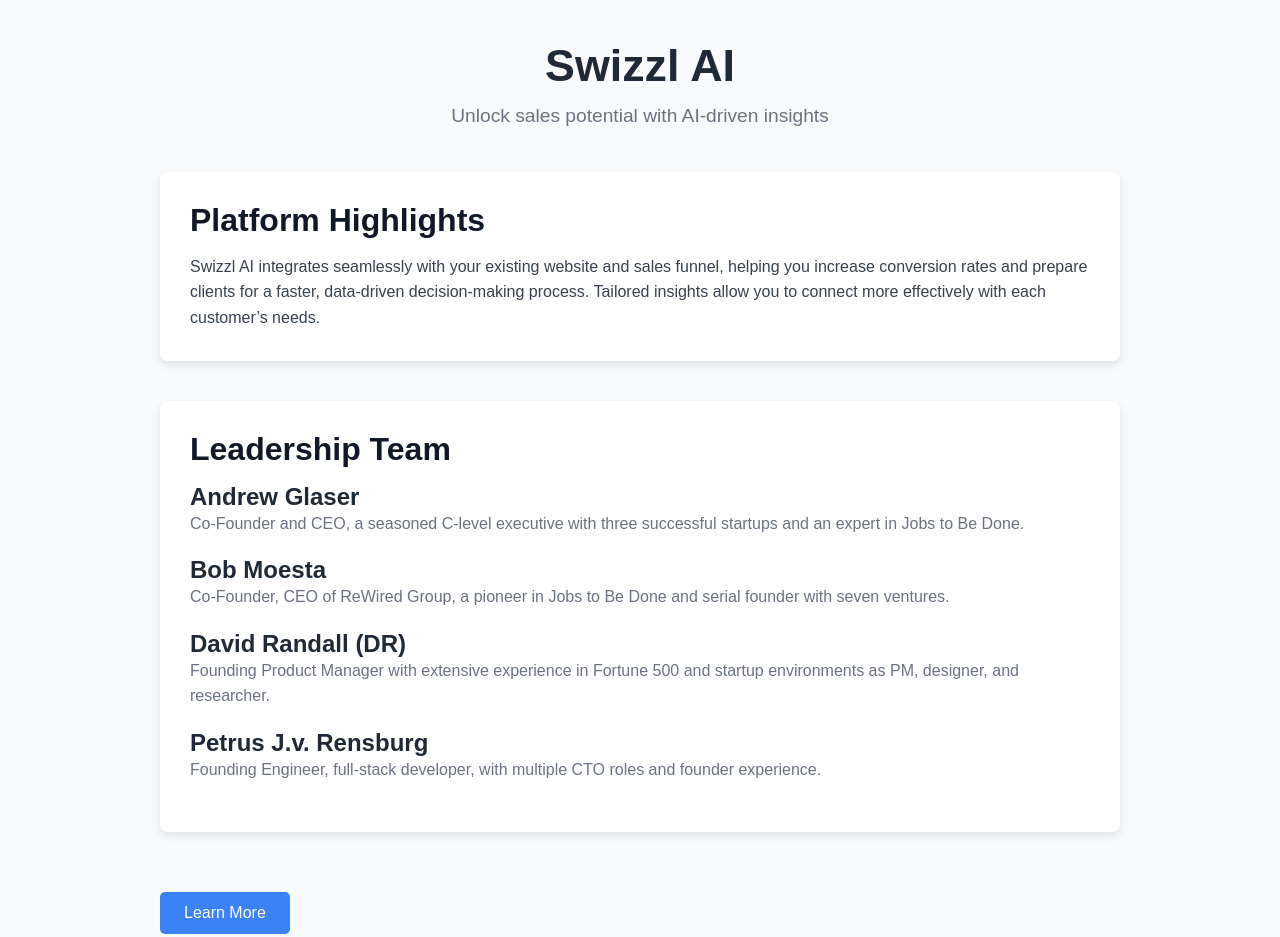
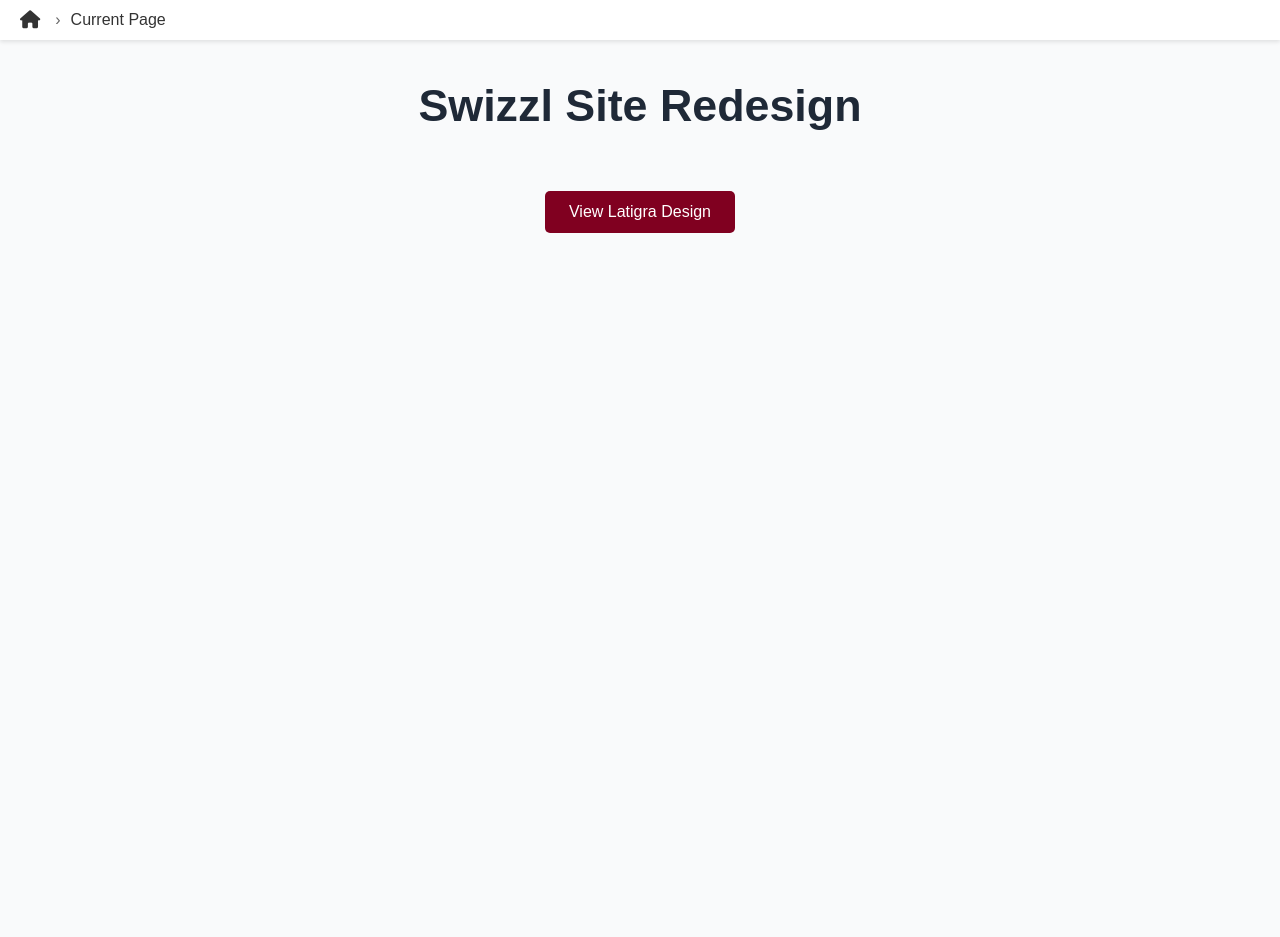
Before and after one commit to swizzl-ai/marketingsite, a plain HTML site: page index.html in a window 1280 px wide. After the commit the page ends 800 px from the top, so only its background shows below. Drawn offline with Linux system fonts and the light colour scheme.

Commit message:
added some basic navigation in cursor that didn't work well.

```diff
--- a/index.html
+++ b/index.html
@@ -3,7 +3,8 @@
 <head>
     <meta charset="UTF-8">
     <meta name="viewport" content="width=device-width, initial-scale=1.0">
-    <title>Swizzl AI</title>
+    <title>Swizzl Site Redesign</title>
+    <link rel="stylesheet" href="https://cdnjs.cloudflare.com/ajax/libs/font-awesome/6.0.0/css/all.css">
     <style>
         /* Basic Reset */
         * {
@@ -19,11 +20,13 @@
             flex-direction: column;
             align-items: center;
             padding: 20px;
+            min-height: 100vh;
         }
         .container {
             max-width: 1000px;
             width: 100%;
             padding: 20px;
+            text-align: center;
         }
 
         /* Header */
@@ -35,36 +38,12 @@
             font-size: 2.8rem;
             color: #1f2937;
         }
-        header p {
-            font-size: 1.2rem;
-            color: #6b7280;
-            margin-top: 10px;
-        }
-
-        /* Section Styles */
-        .section {
-            margin-bottom: 40px;
-            background: #ffffff;
-            padding: 30px;
-            border-radius: 8px;
-            box-shadow: 0 4px 8px rgba(0, 0, 0, 0.1);
-        }
-        h2 {
-            color: #111827;
-            font-size: 2rem;
-            margin-bottom: 15px;
-        }
-        p {
-            font-size: 1rem;
-            line-height: 1.6;
-            color: #374151;
-        }
 
         /* Button Styles */
         .button {
             display: inline-block;
             padding: 12px 24px;
-            background-color: #3b82f6;
+            background-color: #800020;
             color: #ffffff;
             text-align: center;
             border-radius: 5px;
@@ -73,59 +52,84 @@
             margin-top: 20px;
         }
         .button:hover {
-            background-color: #2563eb;
+            background-color: #600018;
         }
 
-        /* Team Member Section */
-        .team-member {
-            margin-bottom: 20px;
+        .sticky-header {
+            position: fixed;
+            top: 0;
+            left: 0;
+            right: 0;
+            background-color: white;
+            box-shadow: 0 2px 4px rgba(0,0,0,0.1);
+            padding: 10px 20px;
+            z-index: 1000;
+            display: flex;
+            align-items: center;
         }
-        .team-member h3 {
-            font-size: 1.5rem;
-            color: #1f2937;
+
+        .breadcrumb {
+            display: flex;
+            align-items: center;
+            list-style: none;
+            margin: 0;
+            padding: 0;
         }
-        .team-member p {
-            color: #6b7280;
+
+        .breadcrumb li {
+            display: flex;
+            align-items: center;
+        }
+
+        .breadcrumb li:not(:last-child)::after {
+            content: "›";
+            margin: 0 10px;
+            color: #666;
+        }
+
+        .breadcrumb a {
+            color: #333;
+            text-decoration: none;
+        }
+
+        .breadcrumb a:hover {
+            color: #800020;
+        }
+
+        .home-icon {
+            font-size: 18px;
+            margin-right: 5px;
+        }
+
+        /* Adjust main content to account for sticky header */
+        body {
+            padding-top: 60px;
         }
     </style>
 </head>
 <body>
+    <div class="sticky-header">
+        <nav aria-label="breadcrumb">
+            <ol class="breadcrumb">
+                <li>
+                    <a href="/" title="Home">
+                        <i class="fas fa-home home-icon"></i>
+                    </a>
+                </li>
+                <li>
+                    <span id="current-page">Current Page</span>
+                </li>
+            </ol>
+        </nav>
+    </div>
     <div class="container">
         <!-- Header Section -->
         <header>
-            <h1>Swizzl AI</h1>
-            <p>Unlock sales potential with AI-driven insights</p>
+            <h1>Swizzl Site Redesign</h1>
         </header>
 
-        <!-- Platform Highlights Section -->
-        <div class="section">
-            <h2>Platform Highlights</h2>
-            <p>Swizzl AI integrates seamlessly with your existing website and sales funnel, helping you increase conversion rates and prepare clients for a faster, data-driven decision-making process. Tailored insights allow you to connect more effectively with each customer’s needs.</p>
-        </div>
-
-        <!-- Leadership Team Section -->
-        <div class="section">
-            <h2>Leadership Team</h2>
-            <div class="team-member">
-                <h3>Andrew Glaser</h3>
-                <p>Co-Founder and CEO, a seasoned C-level executive with three successful startups and an expert in Jobs to Be Done.</p>
-            </div>
-            <div class="team-member">
-                <h3>Bob Moesta</h3>
-                <p>Co-Founder, CEO of ReWired Group, a pioneer in Jobs to Be Done and serial founder with seven ventures.</p>
-            </div>
-            <div class="team-member">
-                <h3>David Randall (DR)</h3>
-                <p>Founding Product Manager with extensive experience in Fortune 500 and startup environments as PM, designer, and researcher.</p>
-            </div>
-            <div class="team-member">
-                <h3>Petrus J.v. Rensburg</h3>
-                <p>Founding Engineer, full-stack developer, with multiple CTO roles and founder experience.</p>
-            </div>
-        </div>
-
         <!-- Call to Action Button -->
-        <a href="https://swizzl.ai" class="button">Learn More</a>
+        <a href="/Latigra" class="button">View Latigra Design</a>
     </div>
 </body>
 </html>
--- /dev/null
+++ b/styles.css
@@ -0,0 +1,50 @@
+.sticky-header {
+    position: fixed;
+    top: 0;
+    left: 0;
+    right: 0;
+    background-color: white;
+    box-shadow: 0 2px 4px rgba(0,0,0,0.1);
+    padding: 10px 20px;
+    z-index: 1000;
+    display: flex;
+    align-items: center;
+}
+
+.breadcrumb {
+    display: flex;
+    align-items: center;
+    list-style: none;
+    margin: 0;
+    padding: 0;
+}
+
+.breadcrumb li {
+    display: flex;
+    align-items: center;
+}
+
+.breadcrumb li:not(:last-child)::after {
+    content: "›";
+    margin: 0 10px;
+    color: #666;
+}
+
+.breadcrumb a {
+    color: #333;
+    text-decoration: none;
+}
+
+.breadcrumb a:hover {
+    color: #800020;
+}
+
+.home-icon {
+    font-size: 18px;
+    margin-right: 5px;
+}
+
+/* Adjust main content to account for sticky header */
+body {
+    padding-top: 60px;
+}
```
Also changed, not shown: latigra/index.html (added, +222 -0 lines), script.js (added, +7 -0 lines).
